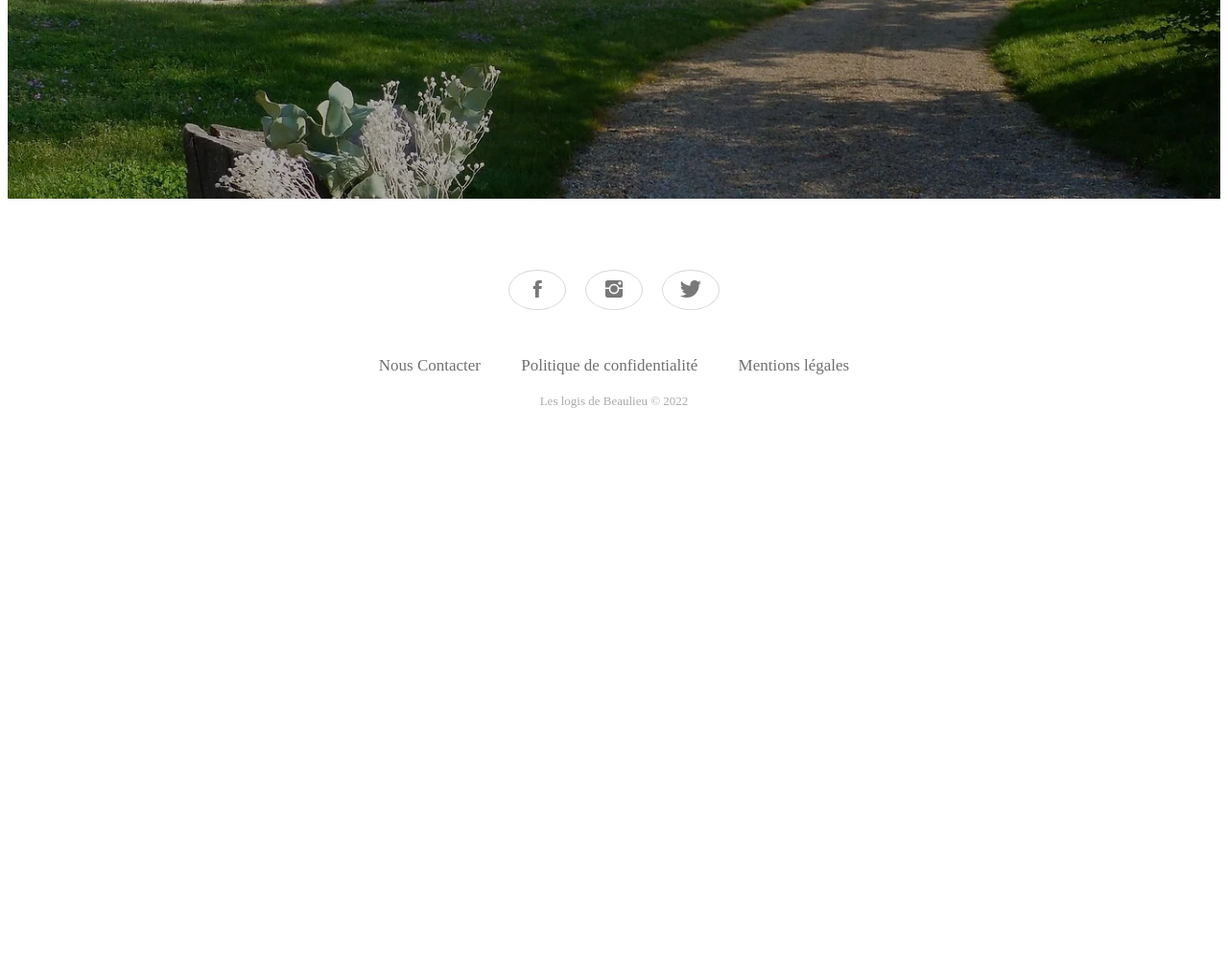
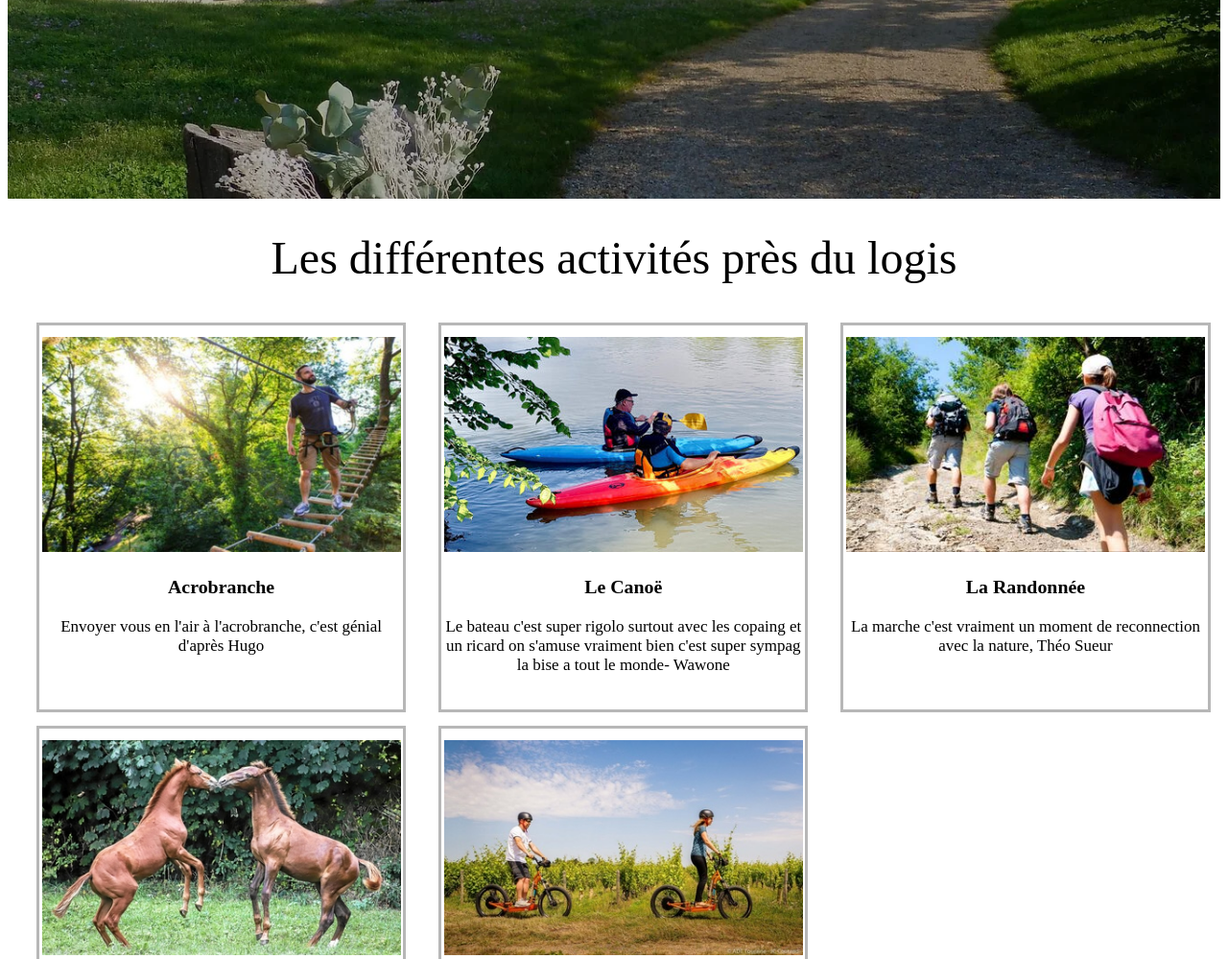
Before and after one commit to PILG11/S7-PILG11, a PHP site: page / in a window 1280 px wide. Shown: the part 1000-1999 px from the top of the page at 96% size. Before the commit the page ends 1425 px from the top, so only its background shows below. Run offline with PHP 8.4, Linux system fonts and the light colour scheme; some libraries are stand-ins or nearby versions.

Commit message:
PILG11-22 Page accueil_activite_map

```diff
--- a/Website/css/style.css
+++ b/Website/css/style.css
@@ -1,8 +1,9 @@
 body {
-    padding-top: 150px; /* Pour ne pas afficher sous le header*/
+    padding-top: 150px;
+    /* Pour ne pas afficher sous le header*/
 }
 
-.first_img > img{
+.first_img>img {
     display: block;
     height: auto;
     width: 70%;
@@ -11,12 +12,14 @@ body {
     margin-top: 10px;
     margin-bottom: 30px;
 }
-.welcome > p{
+
+.sous_titre>p {
     text-align: center;
     font-size: 300%;
     margin: auto;
 }
-.second_img > img{
+
+.second_img>img {
     height: auto;
     width: 100%;
     min-width: 500px;
@@ -24,3 +27,44 @@ body {
     margin-top: 30px;
     margin-bottom: 30px;
 }
+
+.activite {
+    margin: auto;
+    margin-top: 30px;
+    margin-bottom: 30px;
+}
+
+.container {
+    display: inline-block;
+    width: 30%;
+    height: 400px;
+    text-align: center;
+    border: 3px solid rgb(183, 183, 183);
+    margin-top: 10px;
+    margin-left: 30px;
+    overflow: hidden;
+}
+
+
+/* Resize les images en height:240px et width:400px  */
+
+.container img {
+    margin-top: 12px;
+    max-width: 400px;
+    max-height: 240px;
+    width: 100%;
+}
+
+.container a {
+    display: block;
+    text-decoration: none;
+    color: black;
+}
+
+.map {
+    z-index: 1;
+    margin: auto;
+    width: 70%;
+    height: 400px;
+    border: 1px solid rgb(0, 0, 0);
+}
--- /dev/null
+++ b/Website/js/map.js
@@ -0,0 +1,32 @@
+var map = L.map('mapid').setView([47.579937, -0.430671], 10);
+L.tileLayer('https://{s}.tile.openstreetmap.org/{z}/{x}/{y}.png', {
+    attribution: '© <a href="https://www.openstreetmap.org/copyright">OpenStreetMap</a> contributors'
+}).addTo(map);
+
+var marker = L.marker([47.579937, -0.430671])
+    .bindPopup("Les Logis de Beaulieu")
+    .addTo(map);
+marker.setIcon(L.icon({
+    iconUrl: 'https://cdn.rawgit.com/pointhi/leaflet-color-markers/master/img/marker-icon-2x-red.png',
+    popupAnchor: [1, -34],
+}));
+marker.on("mouseover", function(event) { this.openPopup(); });
+marker.on("mouseout", function(event) { this.closePopup(); });
+
+var canoe = L.marker([47.593383, -0.476700])
+    .bindPopup("Canoë");
+canoe.on("mouseover", function(event) { this.openPopup(); });
+canoe.on("mouseout", function(event) { this.closePopup(); });
+
+accrobranche = L.marker([47.580901, -0.373485])
+    .bindPopup("Accrobranche");
+accrobranche.on("mouseover", function(event) { this.openPopup(); });
+accrobranche.on("mouseout", function(event) { this.closePopup(); });
+
+daronne = L.marker([47.549582, -0.398853])
+    .bindPopup("La daronne d'Hugo");
+daronne.on("mouseover", function(event) { this.openPopup(); });
+daronne.on("mouseout", function(event) { this.closePopup(); });
+
+L.layerGroup([canoe, accrobranche, daronne])
+    .addTo(map);
--- a/Website/pages/index.php
+++ b/Website/pages/index.php
@@ -6,6 +6,8 @@
     <meta name="viewport" content="width=device-width, initial-scale=1.0">
     <title>Les Logis de Beaulieu</title>
     <link rel="stylesheet" href="../css/style.css" >
+    <link rel="stylesheet" href="https://unpkg.com/leaflet@1.7.1/dist/leaflet.css"/>
+    <script src="https://unpkg.com/leaflet@1.7.1/dist/leaflet.js"></script>
   </head>
 
   <?php include "./header.php" ?>
@@ -16,7 +18,7 @@
       <img src="../img/Accueil/accueil.png" alt="Photo gîte">
     </div>
 
-    <div class="welcome">
+    <div class="sous_titre">
       <p> Henri et Christine Blois vous souhaite la bienvenue </p>
     </div>
 
@@ -24,6 +26,58 @@
       <img src="../img/Accueil/accueil2.png" alt="Photo gîte">
     </div>
 
+    <div class="sous_titre">
+      <p> Les différentes activités près du logis </p>
+    </div>
+
+    <div class="activite">
+      <div class="container">
+        <a href="https://www.youtube.com/watch?v=dQw4w9WgXcQ&ab_channel=RickAstley" target="_blank">
+          <img src="../img/Accueil/acrobranche.jpg" alt="acrobranche">
+          <h3>Acrobranche</h3>
+          <p>Envoyer vous en l'air à l'acrobranche, c'est génial d'après Hugo</p>
+        </a>
+      </div>
+
+      <div class="container">
+        <a href="https://www.youtube.com/watch?v=dQw4w9WgXcQ&ab_channel=RickAstley" target="_blank">
+          <img src="../img/Accueil/canoe.jpg" alt="canoe">
+          <h3>Le Canoë</h3>
+          <p>Le bateau c'est super rigolo surtout avec les copaing et un ricard on s'amuse vraiment bien c'est super sympag la bise a tout le monde- Wawone</p>
+        </a>
+      </div>
+
+      <div class="container">
+        <a href="https://www.youtube.com/watch?v=dQw4w9WgXcQ&ab_channel=RickAstley" target="_blank">
+          <img src="../img/Accueil/rando.jpg" alt="rando">
+          <h3>La Randonnée</h3>
+          <p>La marche c'est vraiment un moment de reconnection avec la nature, Théo Sueur</p>
+        </a>
+      </div>
+
+      <div class="container">
+        <a href="https://www.youtube.com/watch?v=dQw4w9WgXcQ&ab_channel=RickAstley" target="_blank">
+          <img src="../img/Accueil/cheval.jpg" alt="cheval">
+          <h3>Le Cheval</h3>
+          <p>L'équitation c'est ma passion - Clovis 2023</p>
+        </a>
+      </div>
+
+      <div class="container">
+        <a href="https://www.youtube.com/watch?v=dQw4w9WgXcQ&ab_channel=RickAstley" target="_blank">
+          <img src="../img/Accueil/trot.jpg" alt="trot">
+          <h3>Balade en trotinette</h3>
+          <p>Bip Bip la trotinette électrique</p>
+        </a>
+      </div>
+    </div>
+
+    <div class="sous_titre">
+      <p> Où nous situer </p>
+    </div>
+
+    <div class="map" id="mapid"> <script src="../js/map.js"></script> </div>
+
   </body>
 
   <?php include "./footer.php" ?>
```
Also changed, not shown: Website/img/Accueil/acrobranche.jpg (added), Website/img/Accueil/canoe.jpg (added), Website/img/Accueil/cheval.jpg (added), Website/img/Accueil/rando.jpg (added), Website/img/Accueil/trot.jpg (added).
